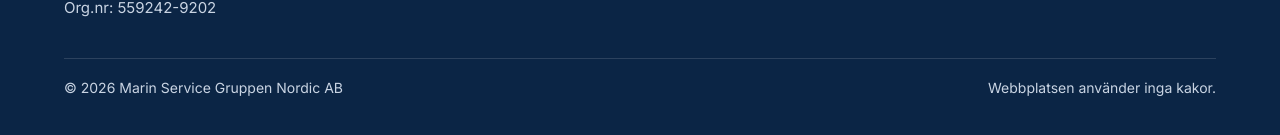
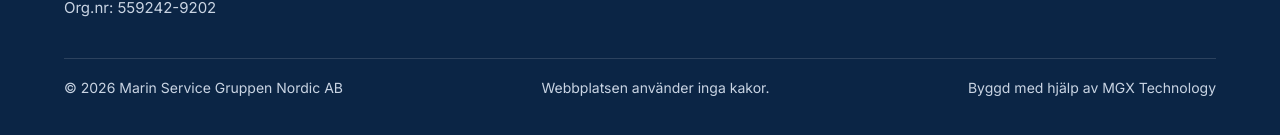
Before and after one commit to Jlidberg/kretskortdoktorn, a plain HTML site: page 404.html in a window 1280 px wide. Shown: the part 717-852 px from the top of the page. Drawn offline with Linux system fonts and the light colour scheme.

Commit message:
Sidfoten: "Byggd med hjälp av MGX Technology"
Co-Authored-By: Claude Opus 5.5 <noreply@anthropic.com>
Claude-Session: https://claude.ai/code/session_01RNmRkbv6yfY2sWjvkxKSEG

```diff
--- a/404.html
+++ b/404.html
@@ -48,7 +48,7 @@
     <div><h3>Kontakt</h3><p>Telefon: <a href="tel:+4626126666">026-12 66 66</a></p><p>E-post: <a href="mailto:info@marinservice.se">info@marinservice.se</a></p><p><a href="https://marinservice.se" rel="noopener">marinservice.se</a></p></div>
     <div><h3>Information</h3><ul><li><a href="priser.html">Priser</a></li><li><a href="lamna-in.html">Lämna in en enhet</a></li><li><a href="villkor.html">Villkor</a></li><li><a href="villkor.html#personuppgifter">Integritetspolicy</a></li></ul></div>
   </div>
-  <div class="wrap legal"><span>© <span id="yr">2026</span> Marin Service Gruppen Nordic AB</span><span>Webbplatsen använder inga kakor.</span></div>
+  <div class="wrap legal"><span>© <span id="yr">2026</span> Marin Service Gruppen Nordic AB</span><span>Webbplatsen använder inga kakor.</span><span>Byggd med hjälp av MGX Technology</span></div>
 </footer>
 <script src="/site.js"></script>
 </body>
```
Also changed, not shown: index.html (+1 -1 lines), lamna-in.html (+1 -1 lines), priser.html (+1 -1 lines), villkor.html (+1 -1 lines).
